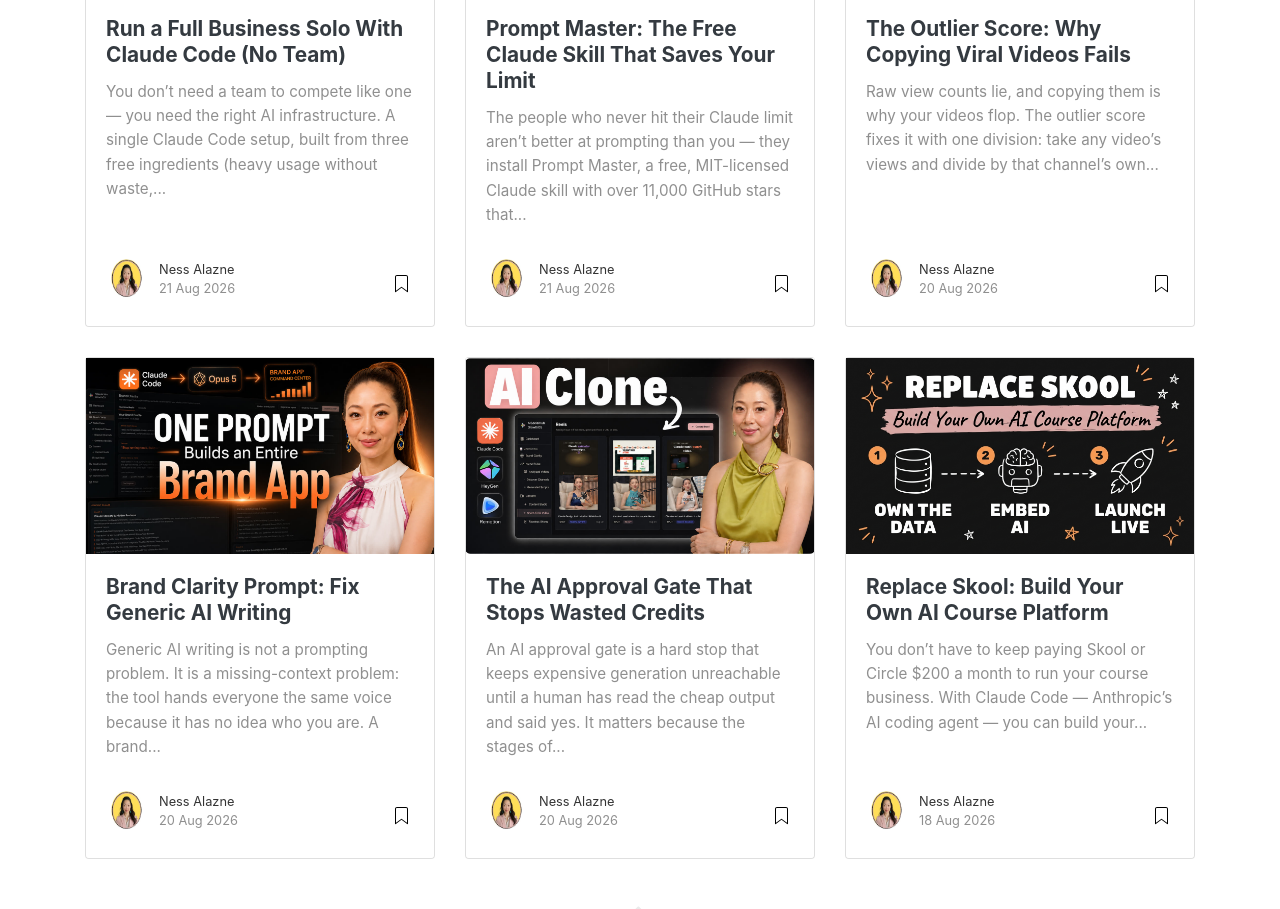
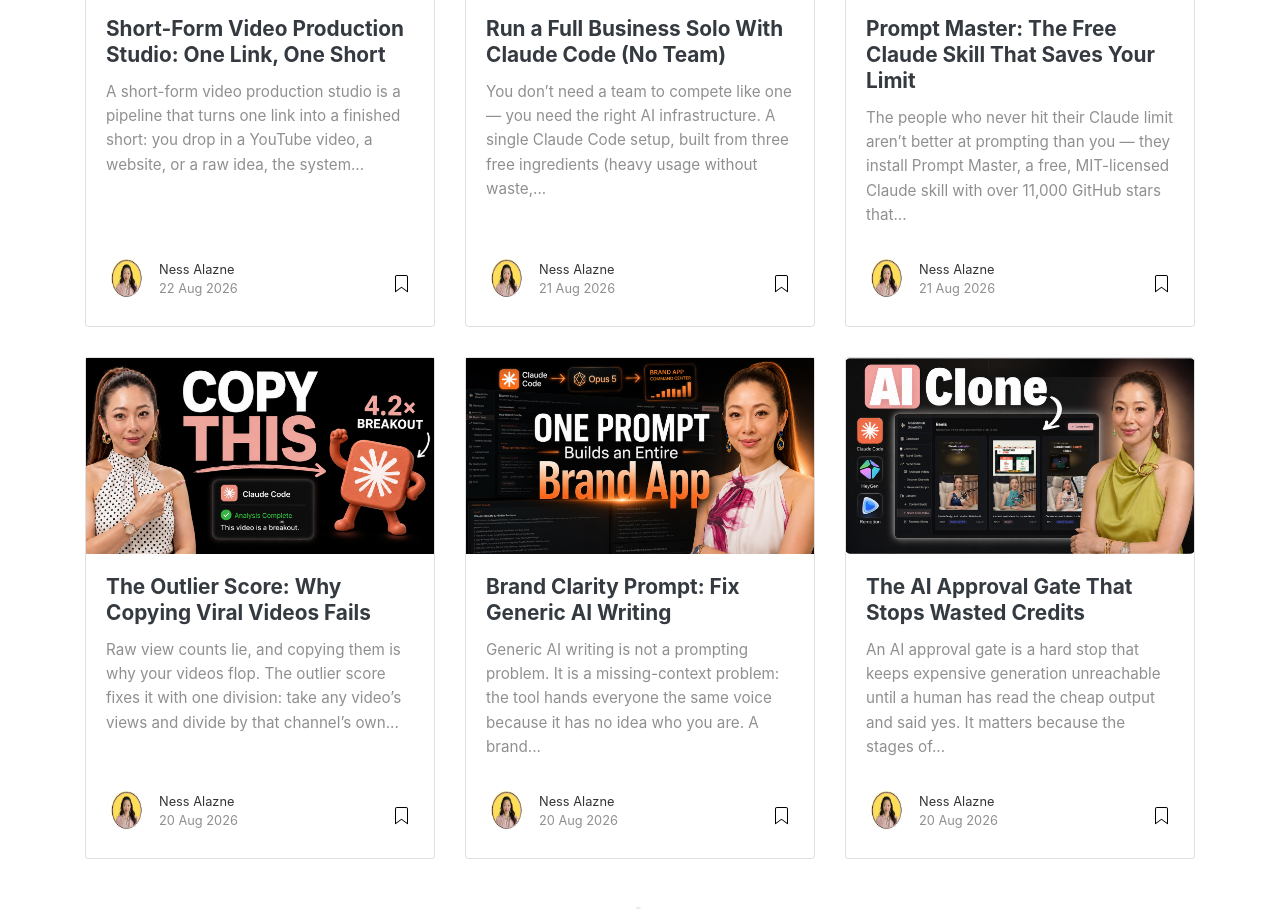
Before and after one commit to nessalazne/nessalazne.github.io, a Jekyll site: the page built from index.html, in a window 1280 px wide and 1400 px high, cut to the strip 491-1400 px from the top of the window. Built offline with Jekyll 4.4.1, drawn with Linux system fonts in a browser that asks for light colours; nearby versions of some CDN libraries; the list of posts is cut into pages by our own code; some of the changed lines change nothing that is shown; some of the changed text lies outside the part shown.

Commit message:
Add: Short-Form Video Production Studio: One Link, One Short

```diff
--- a/_pages/get.md
+++ b/_pages/get.md
@@ -174,6 +174,14 @@
 
 <script>
 var GUIDES = {
+  "tbc": [
+    {
+      title: "The One-Link Shorts System",
+      desc: "Turn one link into a finished, captioned short without re-recording a single take",
+      url: "https://hub.digicuratoragency.com/freebie?kw=tbc",
+      post: "https://blog.digicuratoragency.com/one-link-short-form-video-studio/"
+    }
+  ],
   "education": [
     {
       title: "Course Platform Playbook",
--- /dev/null
+++ b/_posts/2026-08-22-one-link-short-form-video-studio.md
@@ -0,0 +1,137 @@
+---
+layout: post
+title: "Short-Form Video Production Studio: One Link, One Short"
+description: "A short-form video production studio turns one link into a finished, captioned short. No camera, no re-recording, and a script approval step built in."
+author: ness
+categories: [Claude Code, AI Automation]
+tags: [short-form video, video production studio, content automation, claude code, system 03]
+image: assets/images/one-link-short-form-video-studio-header.jpg
+featured: false
+---
+
+A short-form video production studio is a pipeline that turns one link into a finished short: you drop in a YouTube video, a website, or a raw idea, the system writes the script, holds it until you approve it, then produces the video with captions formatted for every platform. I built one, System 03 in my GrowthOS build, because I used to re-record the same line fourteen times and still hate the result. This week I posted three shorts without touching a camera, and all three hit.
+
+---
+
+## Get the Free Guide
+
+The guide breaks the one-link workflow into steps: what to feed the studio, how the script approval works, and how the captions come out ready for each platform.
+
+**[Get the free One-Link Shorts System Guide →](https://hub.digicuratoragency.com/freebie?kw=tbc)**
+
+---
+
+<div style="max-width: 315px; margin: 2rem auto;">
+  <div style="position: relative; padding-bottom: 177.78%; height: 0; overflow: hidden; border-radius: 10px;">
+    <iframe style="position: absolute; top: 0; left: 0; width: 100%; height: 100%;"
+      src="https://www.youtube.com/embed/tY6ljfVoMbw"
+      frameborder="0"
+      allow="accelerometer; autoplay; clipboard-write; encrypted-media; gyroscope; picture-in-picture"
+      allowfullscreen></iframe>
+  </div>
+</div>
+
+## Why I Stopped Recording My Own Shorts
+
+Re-recording was the real bottleneck, and it took me an embarrassingly long time to admit it. I would set up the phone, deliver a line, hate it, and go again. By take fourteen my voice had gone flat and my hands shook, and the "good" take was usually worse than take two. Eventually I stopped making short-form video content at all, which is the quiet way most creators quit.
+
+The camera was never the problem. Plenty of my recorded clips were fine. The problem was the loop around the camera: write a script, perform it repeatedly, then sit through caption formatting for every platform. When each video costs an hour of takes plus edit time, you post less, and posting less is what actually kills a channel.
+
+So instead of buying a better microphone, I built the loop out of the process entirely.
+
+## What Does a Short-Form Video Production Studio Actually Do?
+
+The studio compresses scripting, production, and caption formatting into a single pipeline with one human checkpoint in the middle. As of August 2026, mine (System 03, the Short-Form Video Production Studio inside my GrowthOS app, built with Claude Code) runs in four stages:
+
+1. **Drop in a link.** A YouTube video you want to repurpose, a website, or even a bare idea typed into the box.
+2. **The studio writes the script.** It turns the source into a short-form script written for a hook-first delivery.
+3. **You approve it.** The pipeline stops and waits. Nothing gets produced until you have read the script and said yes.
+4. **It produces the finished short.** The output is a completed video with captions formatted for every platform you post to.
+
+One link in, one finished short out. The only part I do by hand is the thirty seconds of reading at the approval step.
+
+## Why Is the Approval Step the Most Important Part?
+
+The approval step exists because the stages of an AI video pipeline have wildly different prices. I wrote a full breakdown of this in [the AI approval gate that stops wasted credits](https://blog.digicuratoragency.com/ai-video-approval-gate-short-form-studio/): the script and captions cost well under a cent to generate, while the production stages that follow burn roughly sixty times more. Approving the cheap text before the expensive stages run means a bad script costs you a fraction of a cent instead of real money.
+
+It also solves the trust problem. Full automation makes people nervous for a good reason: nobody wants an AI publishing words they never read. Holding the script for approval keeps you the author. You can edit the hook, cut a claim you would not say out loud, or reject the whole draft and regenerate. What you can no longer do is spend forty minutes re-recording it.
+
+## What Can You Feed It?
+
+Any source that contains an idea works as the input link. These are the three I use most:
+
+| Input | What the studio does with it |
+|---|---|
+| A YouTube video | Pulls the substance and rewrites it as a short-form script in your voice |
+| A website or article | Turns the page's core point into a hook-first short |
+| A raw idea | Expands a one-line thought into a full script, then waits for your approval |
+
+The YouTube input is the one I lean on hardest, because it chains into everything else. The same repurposing logic powers the pipeline I described in [one video into a blog post and freebie, automatically](https://blog.digicuratoragency.com/repurpose-content-automatically-video-blog-freebie/), so a single good source can feed a short, a blog post, and a lead magnet without a second recording session.
+
+If the word "pipeline" sounds like something only developers get to have, it is not. I have watched complete beginners build systems like this, and [Claude Code works fine for non-developers](https://blog.digicuratoragency.com/claude-code-for-non-developers/) who describe what they want in plain English.
+
+## What Changed When the Camera Left the Workflow
+
+Output went up and dread went down, in that order. This week I posted three shorts without recording a single take, and all three hit. That is not because the videos got magically better. It is because the cost per video collapsed, so I published everything instead of abandoning drafts halfway through take nine.
+
+The other change is consistency. When a short takes one link and one approval, posting stops being a mood-dependent event. The studio replaced the script writing, the re-recording, and the caption formatting in one step, which were the exact points where I used to stall.
+
+## FAQ
+
+### Do I need to be on camera at all?
+
+No. The studio produces the finished short from your approved script, so you can publish consistently without recording yourself. You can still add face-to-camera videos whenever you want; they just stop being the bottleneck.
+
+### Does the system post without my approval?
+
+No. The pipeline stops after the script is written and waits for you to approve it. Nothing is produced or published until you have read the script and said yes.
+
+### What can I use as the input link?
+
+A YouTube video, a website or article, or a raw idea. The studio turns any of them into a short-form script, holds it for approval, then produces the finished short.
+
+### What about captions for different platforms?
+
+The studio formats captions for every platform as part of the same run, so the short arrives ready to post on TikTok, Instagram Reels, YouTube Shorts, and LinkedIn without manual reformatting.
+
+### Do I need coding experience to build something like this?
+
+No. System 03 was built with Claude Code by describing the workflow in plain English. If you can explain your posting process, you can direct an AI agent to automate it.
+
+## Stop Paying the Re-Recording Tax
+
+If you create short-form video content, repurpose YouTube videos into shorts, or just want a faster short-form video production workflow, the fix is structural: replace the script writing, the re-recording, and the caption formatting with one pipeline and keep a single approval step for yourself. I build systems like this in public, and if you want to go deeper than the guide, [Join the Vibe Coding Build →](https://hub.digicuratoragency.com/about)
+
+<script type="application/ld+json">
+{
+  "@context": "https://schema.org",
+  "@type": "FAQPage",
+  "mainEntity": [
+    {
+      "@type": "Question",
+      "name": "Do I need to be on camera at all?",
+      "acceptedAnswer": { "@type": "Answer", "text": "No. The studio produces the finished short from your approved script, so you can publish consistently without recording yourself. You can still add face-to-camera videos whenever you want; they just stop being the bottleneck." }
+    },
+    {
+      "@type": "Question",
+      "name": "Does the system post without my approval?",
+      "acceptedAnswer": { "@type": "Answer", "text": "No. The pipeline stops after the script is written and waits for you to approve it. Nothing is produced or published until you have read the script and said yes." }
+    },
+    {
+      "@type": "Question",
+      "name": "What can I use as the input link?",
+      "acceptedAnswer": { "@type": "Answer", "text": "A YouTube video, a website or article, or a raw idea. The studio turns any of them into a short-form script, holds it for approval, then produces the finished short." }
+    },
+    {
+      "@type": "Question",
+      "name": "What about captions for different platforms?",
+      "acceptedAnswer": { "@type": "Answer", "text": "The studio formats captions for every platform as part of the same run, so the short arrives ready to post on TikTok, Instagram Reels, YouTube Shorts, and LinkedIn without manual reformatting." }
+    },
+    {
+      "@type": "Question",
+      "name": "Do I need coding experience to build something like this?",
+      "acceptedAnswer": { "@type": "Answer", "text": "No. System 03 was built with Claude Code by describing the workflow in plain English. If you can explain your posting process, you can direct an AI agent to automate it." }
+    }
+  ]
+}
+</script>
```
Also changed, not shown: assets/images/one-link-short-form-video-studio-header.jpg (added), 1 other file.
